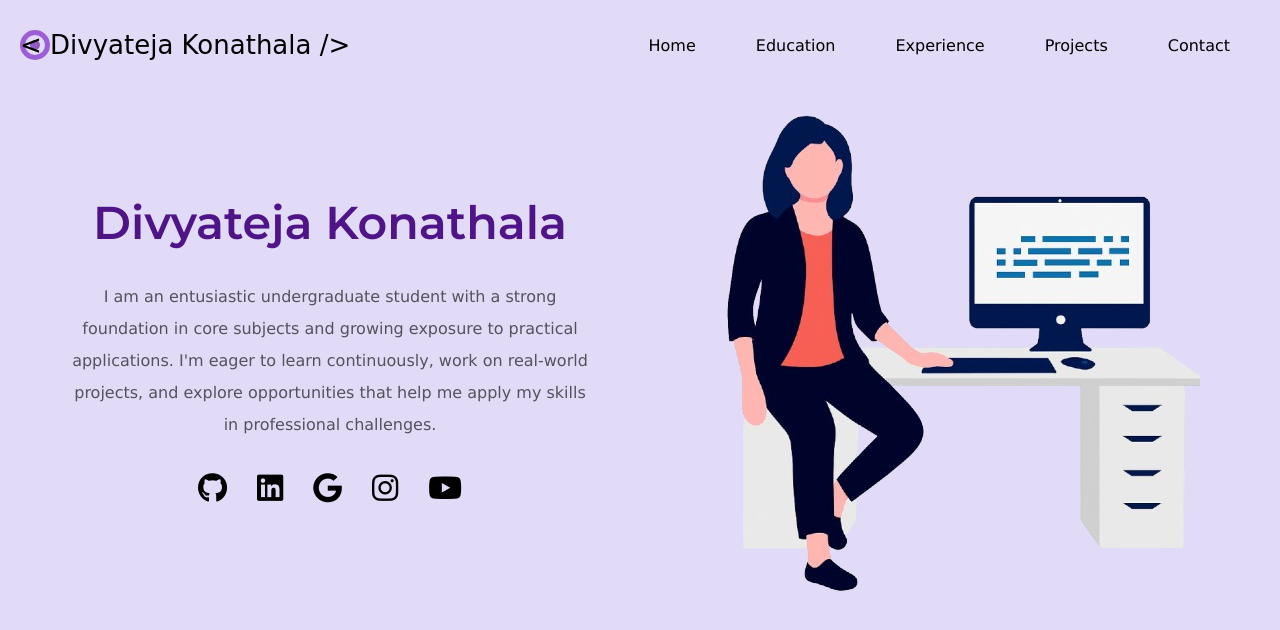
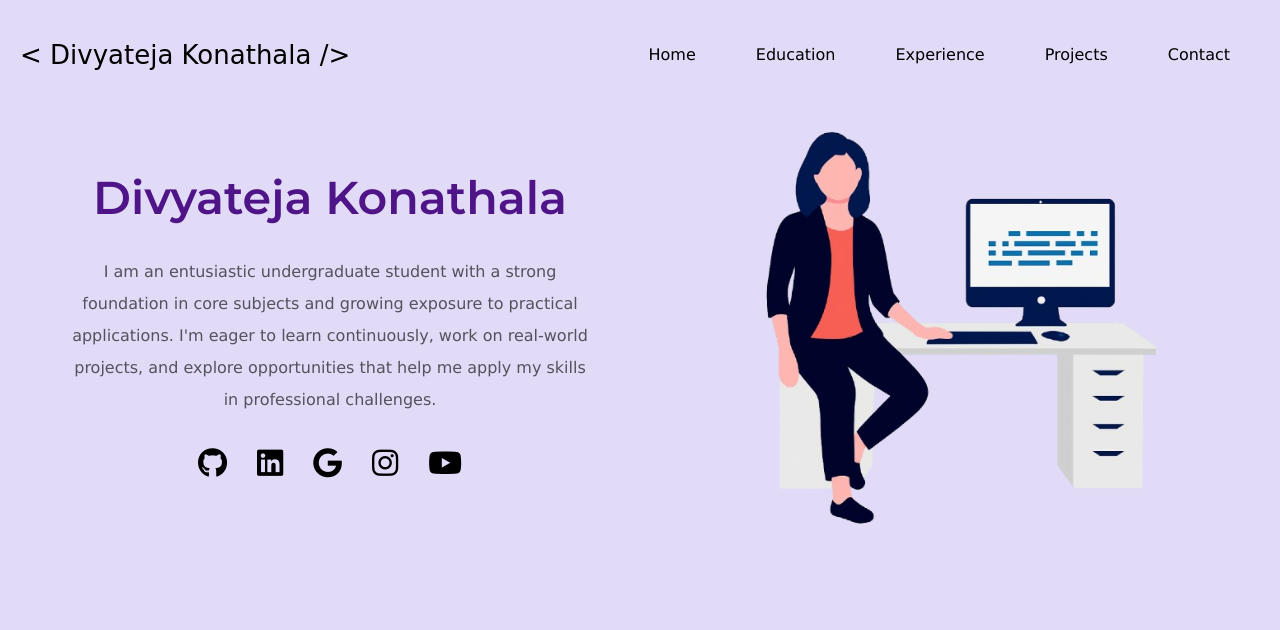
Before and after one commit to divya9658/Portfolio, a plain HTML site: page home.html in a window 1280 px wide. Drawn offline with Linux system fonts and the light colour scheme.

Commit message:
Deleting cursor custom changes

```diff
--- a/home.css
+++ b/home.css
@@ -7,29 +7,6 @@
 body{
     background-color: rgba(139, 115, 227, 0.256);
     padding: 30px 20px;
-    cursor: none;
-}
-section{
-    overflow: hidden;
-    position: relative;
-}
-.c,.sc{
-    position: absolute;
-}
-.c{
-    width: 30px;
-    height: 30px;
-    border-radius: 50%;
-    border: 5px solid rgb(156, 94, 214);
-    display: flex;
-    justify-content: center;
-    align-items: center;
-}
-.sc{
-    width:1px;
-    height: 1px;
-    border-radius: 50%;
-    border: 5px solid rgb(144, 90, 195);
 }
 .header{
     position: relative;
@@ -49,12 +26,13 @@ section{
     justify-content: end;
 }
 .nav-links ul li a{
+    display: inline-block;
     text-decoration: none;
     color: black;
     padding: 15px 30px;
     box-sizing: border-box;
+    border-radius: 40px;
     transition: background-color 0.1s linear;
-    border-radius: 40px;
 }
 .nav-links ul li a:hover{
     background-color: blueviolet;
@@ -73,7 +51,7 @@ span{
     display: grid;
     grid-template-columns: 1fr 1fr;
     width: 100%;
-    height: 500px;
+    height: auto;
     margin-top: 40px;
 }
 .content, .image1{
@@ -82,11 +60,12 @@ span{
 }
 .image1{
     width: 100%;
-    height: 100%;
+    min-height: 400px;
     background-image: url(./images/image1_girl.png);
     background-position: center;
     background-size: contain;
     background-repeat: no-repeat;
+    padding: 15px 20px;
 }
 .content{
     display: flex;
@@ -154,6 +133,6 @@ span{
         grid-template-columns: 1fr;
     }
     .image1{
-        height: 400px;
+        height: 300px;
     }
 }
--- a/home.html
+++ b/home.html
@@ -9,10 +9,6 @@
     <link rel="stylesheet" href="https://cdnjs.cloudflare.com/ajax/libs/font-awesome/6.5.0/css/all.min.css">
   </head>
   <body>
-    <section onmousemove="fun(event)">
-    <div class="c" id="circle">
-      <div class="sc"></div>
-    </div>
     <section class="header">
       <div class="Namelogo">&lt; Divyateja Konathala /&gt;</div>
       <nav class="nav-links" id="nav-links">
```
